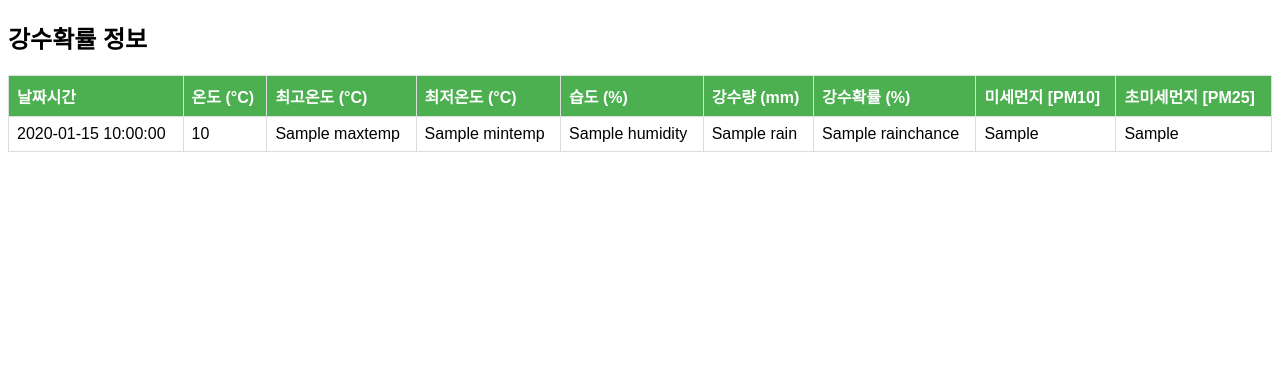
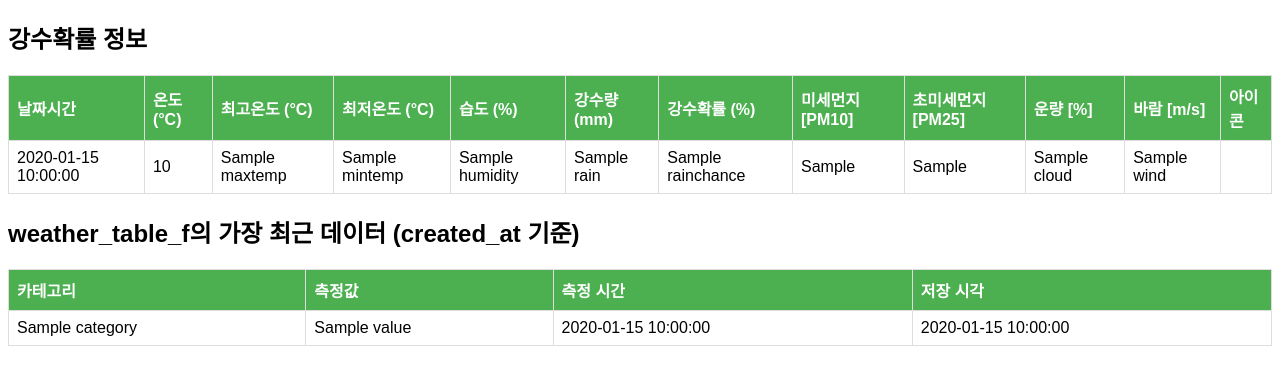
Before and after one commit to Exeption-Handling/API-Data-Code, a Flask app: template templates/finalindex.html in a window 1280 px wide. Shown: the top 385 px of the page. Run offline with Flask 3, Linux system fonts and the light colour scheme; the template is opened without the code that fills it: most values are stand-ins (such as "Sample title", 1, 10 or a date in 2020); parts of the project's set-up code (start-up, migrations or seed data) failed here and were passed over.

Commit message:
Update finalindex.html
안정성, 사진 출력 업데이트

```diff
--- a/templates/finalindex.html
+++ b/templates/finalindex.html
@@ -24,6 +24,9 @@
             <th>강수확률 (%)</th>
             <th>미세먼지 [PM10]</th>
             <th>초미세먼지 [PM25]</th>
+            <th>운량 [%]</th>
+            <th>바람 [m/s]</th>
+            <th>아이콘</th>
         </tr>
         <tr>
             <td>{{ weather.time }}</td>
@@ -35,7 +38,65 @@
             <td>{{ weather.rainchance }}</td>
             <td>{{ weather.pm10Value }}</td>
             <td>{{ weather.pm25Value }}</td>
+            <td>{{ weather.cloud }}</td>
+            <td>{{ weather.wind }}</td>
+            <td>{% if weather.icon == 0 %}
+                    <img src = "./OpenSourceBasicProj_Ass/teamproj/templates/window_weather/sunny.png">
+                {% elif weather.icon == 1 %}
+                    <img src = "./OpenSourceBasicProj_Ass/teamproj/templates/window_weather/storming.png">
+                {% elif weather.icon == 2 %}
+                    <img src = "./OpenSourceBasicProj_Ass/teamproj/templates/window_weather/lightning.png">
+                {% elif weather.icon == 3 %}
+                    <img src = "./OpenSourceBasicProj_Ass/teamproj/templates/window_weather/snowy.png">
+                {% elif weather.icon == 4 %}
+                    <img src = "./OpenSourceBasicProj_Ass/teamproj/templates/window_weather/rainy.png">
+                {% elif weather.icon == 5 %}
+                    <img src = "./OpenSourceBasicProj_Ass/teamproj/templates/window_weather/dark_cloudy.png">
+                {% elif weather.icon == 6 %}
+                    <img src = "./OpenSourceBasicProj_Ass/teamproj/templates/window_weather/cloudy.png">
+                {% elif weather.icon == 7 %}
+                    <img src = "./OpenSourceBasicProj_Ass/teamproj/templates/window_weather/windy.png">
+                {% endif %}
+            </td>
         </tr>
+    </table>
+    <h2>weather_table_f의 가장 최근 데이터 (created_at 기준)</h2>
+    <table>
+        <tr>
+            <th>카테고리</th>
+            <th>측정값</th>
+            <th>측정 시간</th>
+            <th>저장 시각</th>
+        </tr>
+        {% for row in weather_f_list %}
+        <tr>
+            <td>{{ row.category }}</td>
+            <td>{% if row.category == 'icon' %}
+                    {% if row.value == 0.0 %}
+                        <img src = "./OpenSourceBasicProj_Ass/teamproj/templates/window_weather/sunny.png">
+                    {% elif row.value == 1.0 %}
+                        <img src = "./OpenSourceBasicProj_Ass/teamproj/templates/window_weather/storming.png">
+                    {% elif row.value == 2.0 %}
+                        <img src = "./OpenSourceBasicProj_Ass/teamproj/templates/window_weather/lightning.png">
+                    {% elif row.value == 3.0 %}
+                        <img src = "./OpenSourceBasicProj_Ass/teamproj/templates/window_weather/snowy.png">
+                    {% elif row.value == 4.0 %}
+                        <img src = "./OpenSourceBasicProj_Ass/teamproj/templates/window_weather/rainy.png">
+                    {% elif row.value == 5.0 %}
+                        <img src = "./OpenSourceBasicProj_Ass/teamproj/templates/window_weather/dark_cloudy.png">
+                    {% elif row.value == 6.0 %}
+                        <img src = "./OpenSourceBasicProj_Ass/teamproj/templates/window_weather/cloudy.png">
+                    {% elif row.value == 7.0 %}
+                        <img src = "./OpenSourceBasicProj_Ass/teamproj/templates/window_weather/windy.png">
+                    {% endif %}
+                {% else %}
+                    {{ row.value }}
+                {% endif %}
+            </td>
+            <td>{{ row.time }}</td>
+            <td>{{ row.created_at }}</td>
+        </tr>
+        {% endfor %}
     </table>
 </body>
 </html>
```
